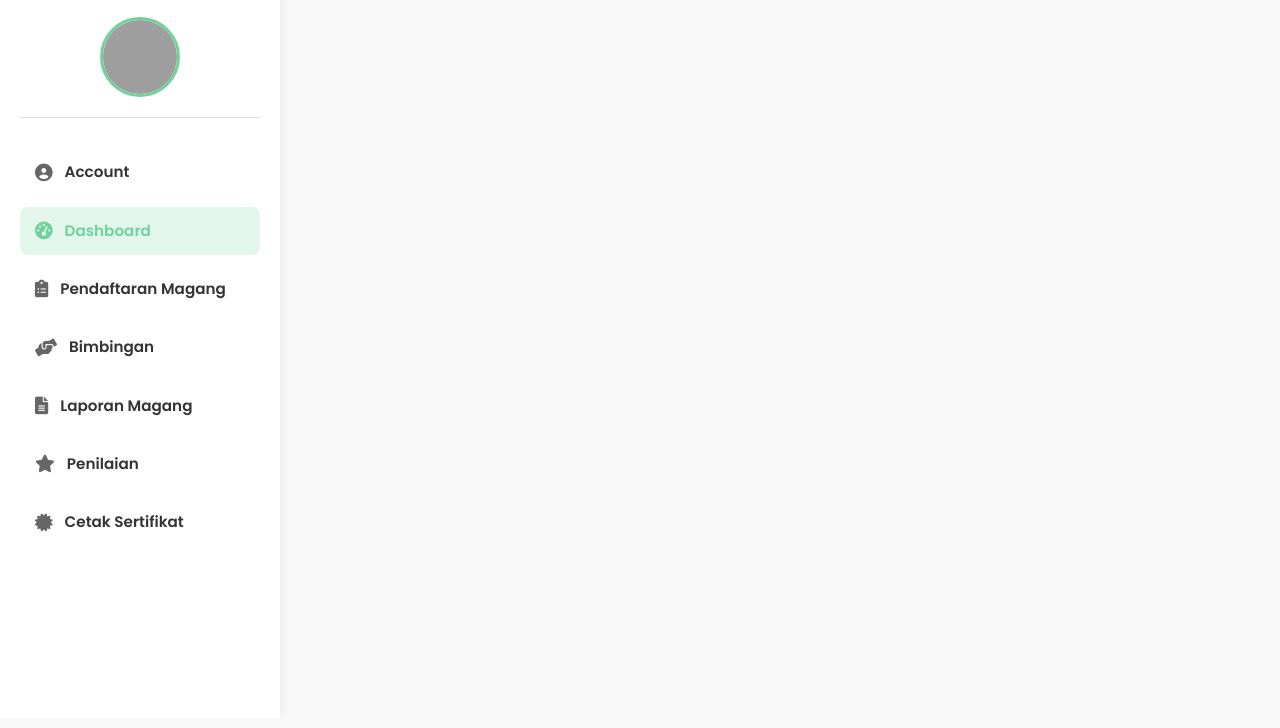
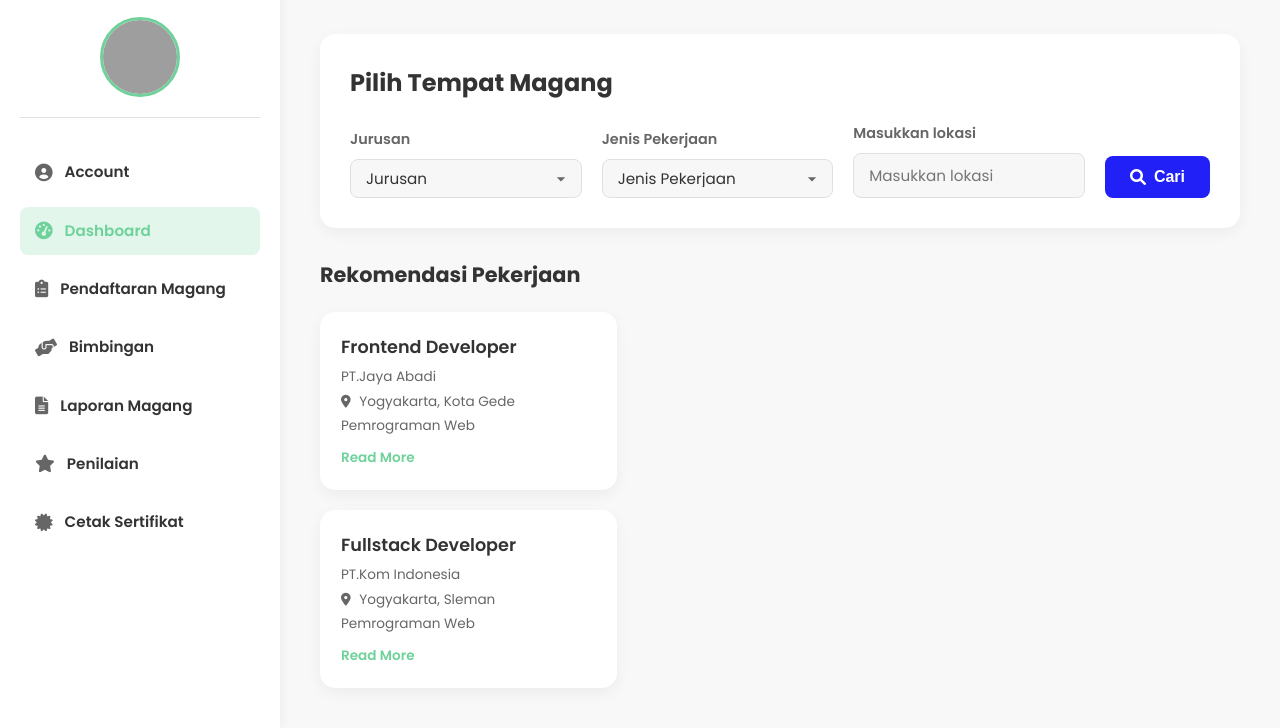
Before and after one commit to Vincent-aldi/Magasa, a plain HTML site: page project_dashboard/pendaftaran_magang.html in a window 1280 px wide. Shown: the part 82-810 px from the top of the page. Drawn offline with Linux system fonts and the light colour scheme; grey boxes are pictures that could not be loaded.

Commit message:
first commit

```diff
--- a/assets/styles/style_dashboard.css
+++ b/assets/styles/style_dashboard.css
@@ -412,7 +412,7 @@ body {
 
 .search-button {
     background-color: #2020f7;
-    color: white;
+    color: #ffffff;
     border: none;
     padding: 12px 25px;
     border-radius: 8px;
@@ -426,7 +426,7 @@ body {
 }
 
 .search-button:hover {
-    background-color: darken(#5a5af3, 10%);
+    background-color: #6363f3;
 }
 
 /* Recommendations Section */
--- a/project_dashboard/pendaftaran_magang.html
+++ b/project_dashboard/pendaftaran_magang.html
@@ -42,7 +42,69 @@
                 <a href="../home_page.html"><button class="logout-button">LOGOUT</button></a>
             </header>
 
+            <div class="content-area">
+                <div class="filter-section card">
+                  <h2>Pilih Tempat Magang</h2>
+                  <div class="filters">
+                    <div class="filter-group">
+                      <label for="jurusan">Jurusan</label>
+                      <select id="Jurusan">
+                        <option>Jurusan</option>
+                        <option>Pemrograman Web</option>
+                        <option>Animation</option>
+                        <option>Networking</option>
+                      </select>
+                    </div>
+                    <div class="filter-group">
+                      <label for="magang">Jenis Pekerjaan</label>
+                      <select id="magang">
+                        <option>Jenis Pekerjaan</option>
+                        <option>Frontend Developer</option>
+                        <option>Backend Developer</option>
+                        <option>Fullstack Developer</option>
+                      </select>
+                    </div>
+                    <div class="filter-group">
+                      <label for="lokasi">Masukkan lokasi</label>
+                      <input type="text" id="lokasi" placeholder="Masukkan lokasi">
+                    </div>
+                    <button class="search-button"><i class="fas fa-search"></i>Cari</button>
+                  </div>
+                </div>
 
+                <div class="recommendations-section">
+                  <div class="job-list-container">
+                    <h3>Rekomendasi Pekerjaan</h3>
+                    <div class="job-list">
+                      <div class="job-card card" data-job-id="job1">
+                        <!-- <div class="company-logo">
+                          <img src="company-logo-placeholder.png" alt="Company Logo">
+                        </div> -->
+                        <div class="job-info">
+                          <h4>Frontend Developer</h4>
+                          <p class="company-name">PT.Jaya Abadi</p>
+                          <p class="location"><i class="fas fa-map-marker-alt"></i> Yogyakarta, Kota Gede</p>
+                          <p class="program">Pemrograman Web</p>
+                          <a href="#" class="read-more">Read More</a>
+                        </div>
+                      </div>
+                      <div class="job-card card" data-job-id="job2">
+                        <!-- <div class="company-logo">
+                          <img src="company-logo-placeholder.png" alt="Company Logo">
+                        </div> -->
+                        <div class="job-info">
+                          <h4>Fullstack Developer</h4>
+                          <p class="company-name">PT.Kom Indonesia</p>
+                          <p class="location"><i class="fas fa-map-marker-alt"></i> Yogyakarta, Sleman</p>
+                          <p class="program">Pemrograman Web</p>
+                          <a href="#" class="read-more">Read More</a>
+                        </div>
+                      </div>
+                    </div>
+                  </div>
+                  </div>
+                </div>
+              </div>
         </main>
     </div>
 </body>
```
